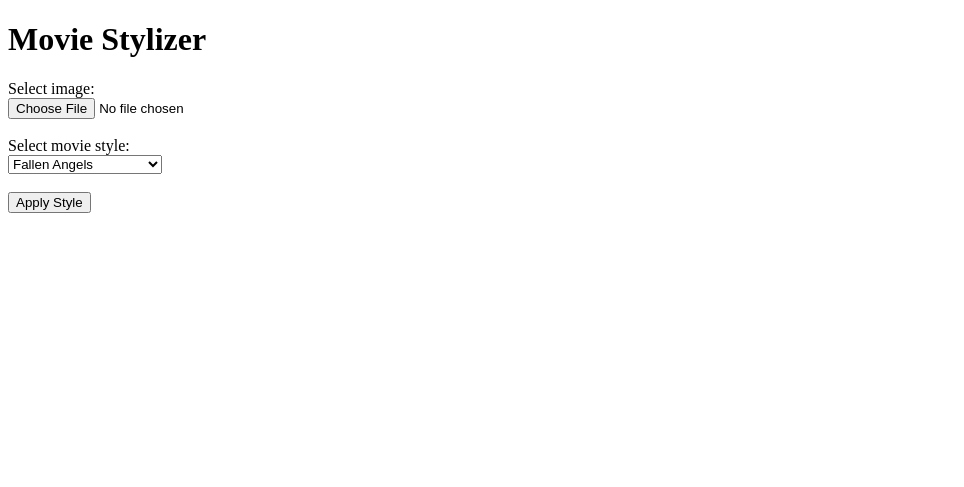
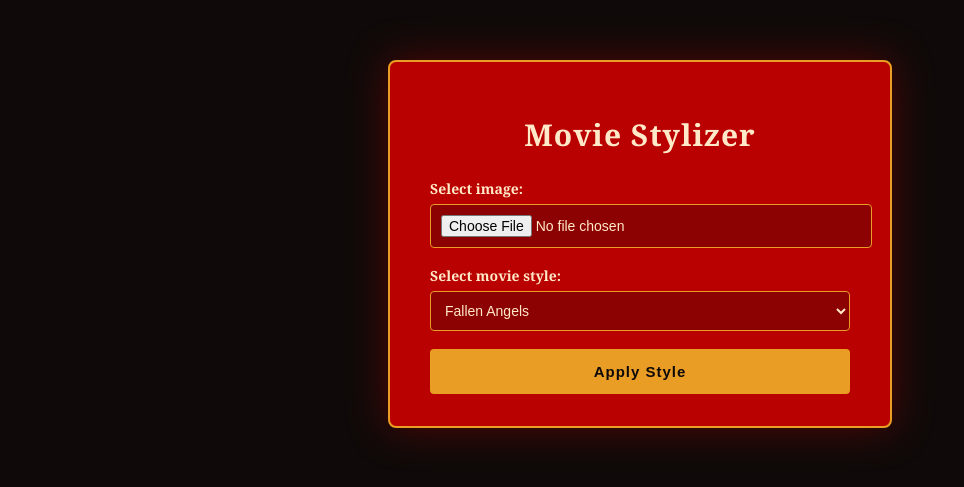
Before and after one commit to grmpyktn11/wongkarwaify, a Flask app: page / in a window 1280 px wide. Shown: the top 487 px of the page, without its empty margins (0-964 px from the left). Run offline with Flask 3, Linux system fonts and the light colour scheme; parts of the project's set-up code (start-up, migrations or seed data) failed here and were passed over.

Commit message:
fixed the code lol oops

```diff
--- a/templates/index.html
+++ b/templates/index.html
@@ -1,28 +1,118 @@
 <!DOCTYPE html>
 <html>
 <head>
+    <meta charset="UTF-8">
     <title>Movie Stylizer</title>
+
+    <style>
+        body {
+            background: #0f0a09;
+            margin: 0;
+            padding: 60px 0;
+            font-family: "Georgia", serif;
+            color: #FFE9C8;
+            display: flex;
+            justify-content: center;
+        }
+
+        .card {
+            background: #BA0101;
+            border: 2px solid #E99D25;
+            border-radius: 8px;
+            padding: 32px 40px;
+            width: 420px;
+            box-shadow: 0 0 40px rgba(186,1,1,0.4);
+        }
+
+        h1 {
+            text-align: center;
+            margin-bottom: 24px;
+            font-size: 30px;
+            font-weight: 600;
+            color: #FFE9C8;
+            letter-spacing: 1px;
+        }
+
+        label {
+            font-weight: 600;
+            font-size: 14px;
+            margin-bottom: 6px;
+            display: block;
+        }
+
+        input[type="file"],
+        select {
+            width: 100%;
+            padding: 10px;
+            margin-bottom: 18px;
+            border-radius: 4px;
+            border: 1px solid #E99D25;
+            background: rgba(0,0,0,0.25);
+            color: #FFE9C8;
+            font-size: 14px;
+        }
+
+        button {
+            width: 100%;
+            padding: 12px 0;
+            border: 2px solid #E99D25;
+            background: #E99D25;
+            color: #0f0a09;
+            font-weight: 700;
+            font-size: 15px;
+            border-radius: 4px;
+            cursor: pointer;
+            letter-spacing: 1px;
+        }
+
+        button:hover {
+            background: #FFD279;
+        }
+
+        .result {
+            text-align: center;
+            margin-top: 35px;
+        }
+
+        a {
+            color: #FFE9C8;
+            text-decoration: underline;
+        }
+
+        img {
+            margin-top: 16px;
+            border-radius: 6px;
+            max-width: 100%;
+            border: 2px solid #E99D25;
+        }
+    </style>
 </head>
+
 <body>
+    <div class="card">
         <h1>Movie Stylizer</h1>
 
         <form method="POST" enctype="multipart/form-data">
-        <label>Select image:</label><br>
-        <input type="file" name="file" required><br><br>
 
-        <label>Select movie style:</label><br>
+            <label>Select image:</label>
+            <input type="file" name="file" required>
+
+            <label>Select movie style:</label>
             <select name="movie">
                 <option value="fa">Fallen Angels</option>
                 <option value="ml">In The Mood For Love</option>
-        </select><br><br>
+            </select>
 
             <button type="submit">Apply Style</button>
         </form>
 
         {% if done %}
-        <h3>Styled result ready!</h3>
-        <a href="/download">Download image</a><br><br>
+        <div class="result">
+            <h3>Styled image ready!</h3>
+            <a href="/download">Download image</a><br>
             <img src="/static/styled.jpg" width="400">
+        </div>
         {% endif %}
+    </div>
 </body>
 </html>
```
Also changed, not shown: analyzeData.py (+8 -8 lines). Lines whose indentation alone changed are shown as unchanged.
